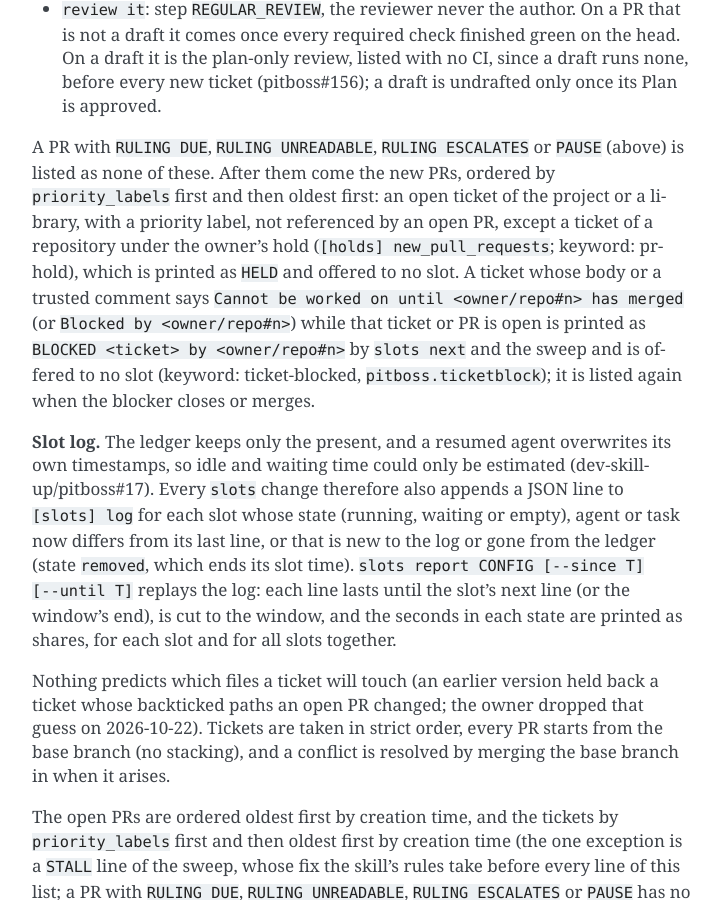
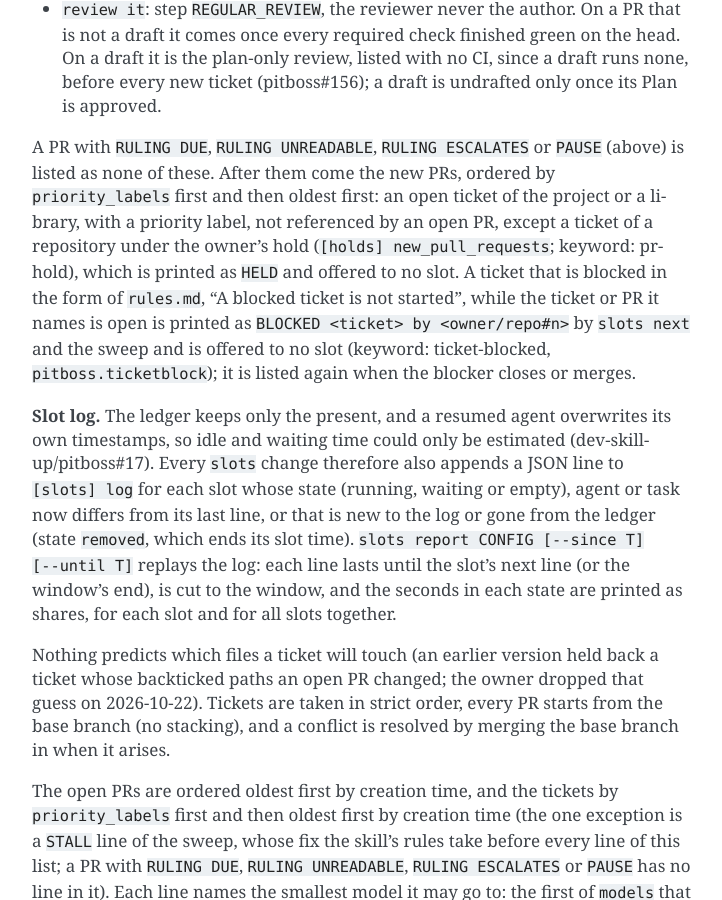
Before and after one commit to dev-skill-up/pitboss, a Sphinx documentation site: the page built from doc/design.rst, in a window 1280 px wide and 900 px high, scrolled down 18593 px. Shown: the whole window, without its empty margins (388-1110 px from the left). Built offline with Sphinx 7.4.7, drawn with Linux system fonts in a browser that asks for light colours.

Commit message:
The ticket form is written once, in rules.md; the other places name it (#163)
Co-Authored-By: Claude Sonnet 5.5 <noreply@anthropic.com>
Claude-Session: https://claude.ai/code/session_01HwLsLtFgHv4ix6TZzPYRcT

```diff
--- a/doc/design.rst
+++ b/doc/design.rst
@@ -715,9 +715,9 @@ After them come the new PRs, ordered by ``priority_labels`` first and then
 oldest first: an open ticket of the project or a library, with a priority
 label, not referenced by an open PR, except a ticket of a repository under
 the owner's hold (``[holds] new_pull_requests``; keyword: pr-hold), which is
-printed as ``HELD`` and offered to no slot. A ticket whose body or a trusted
-comment says ``Cannot be worked on until <owner/repo#n> has merged`` (or
-``Blocked by <owner/repo#n>``) while that ticket or PR is open is printed as
+printed as ``HELD`` and offered to no slot. A ticket that is blocked in the
+form of ``rules.md``, "A blocked ticket is not started", while the ticket or PR
+it names is open is printed as
 ``BLOCKED <ticket> by <owner/repo#n>`` by ``slots next`` and the sweep and is
 offered to no slot (keyword: ticket-blocked, ``pitboss.ticketblock``); it is
 listed again when the blocker closes or merges.
```
Also changed, not shown: plugins/pitboss/skills/sweep/references/rules.md (+2 -2 lines), plugins/pitboss/skills/sweep/references/slots.md (+1 -1 lines), plugins/pitboss/skills/sweep/references/sweep.md (+1 -1 lines), 1 other file.
